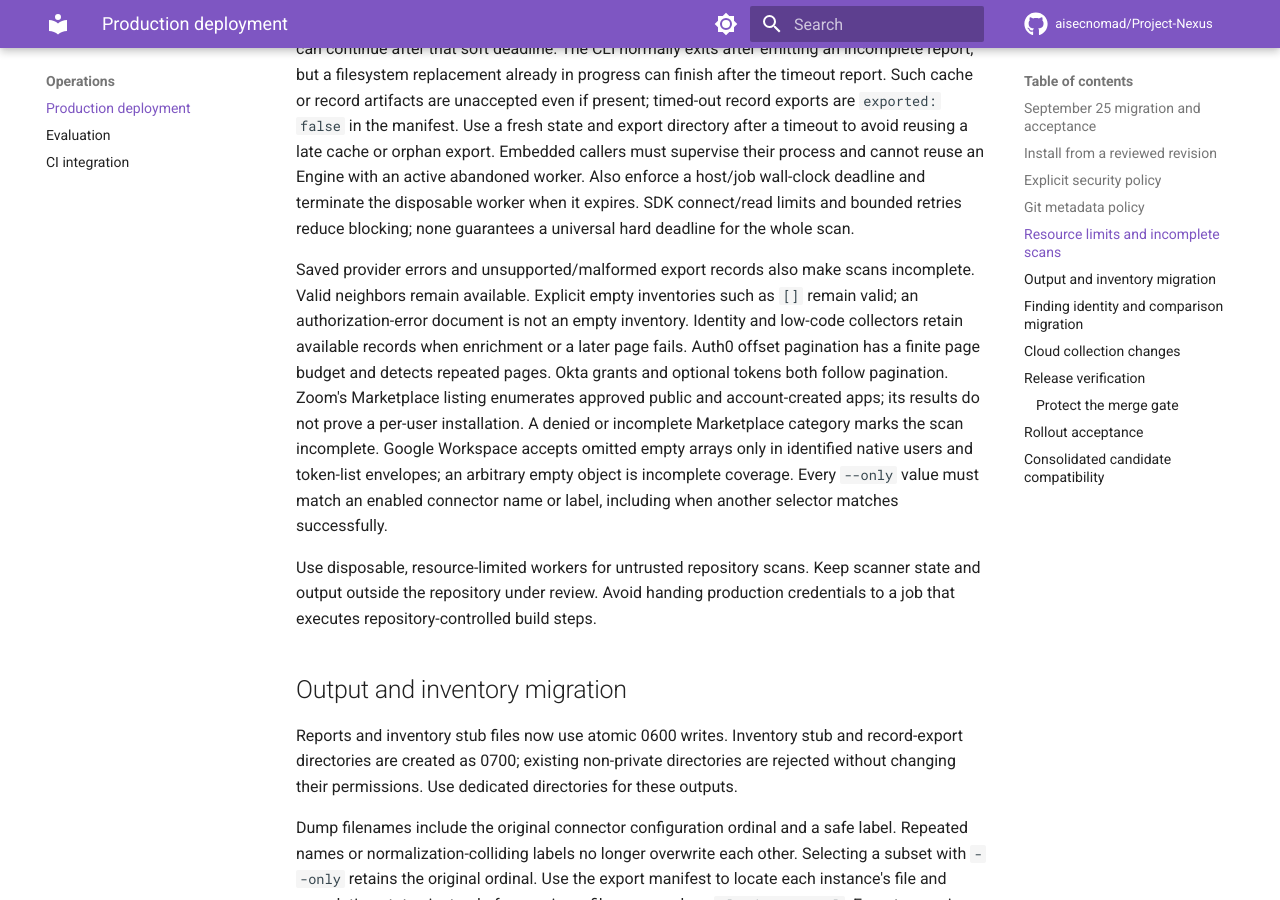
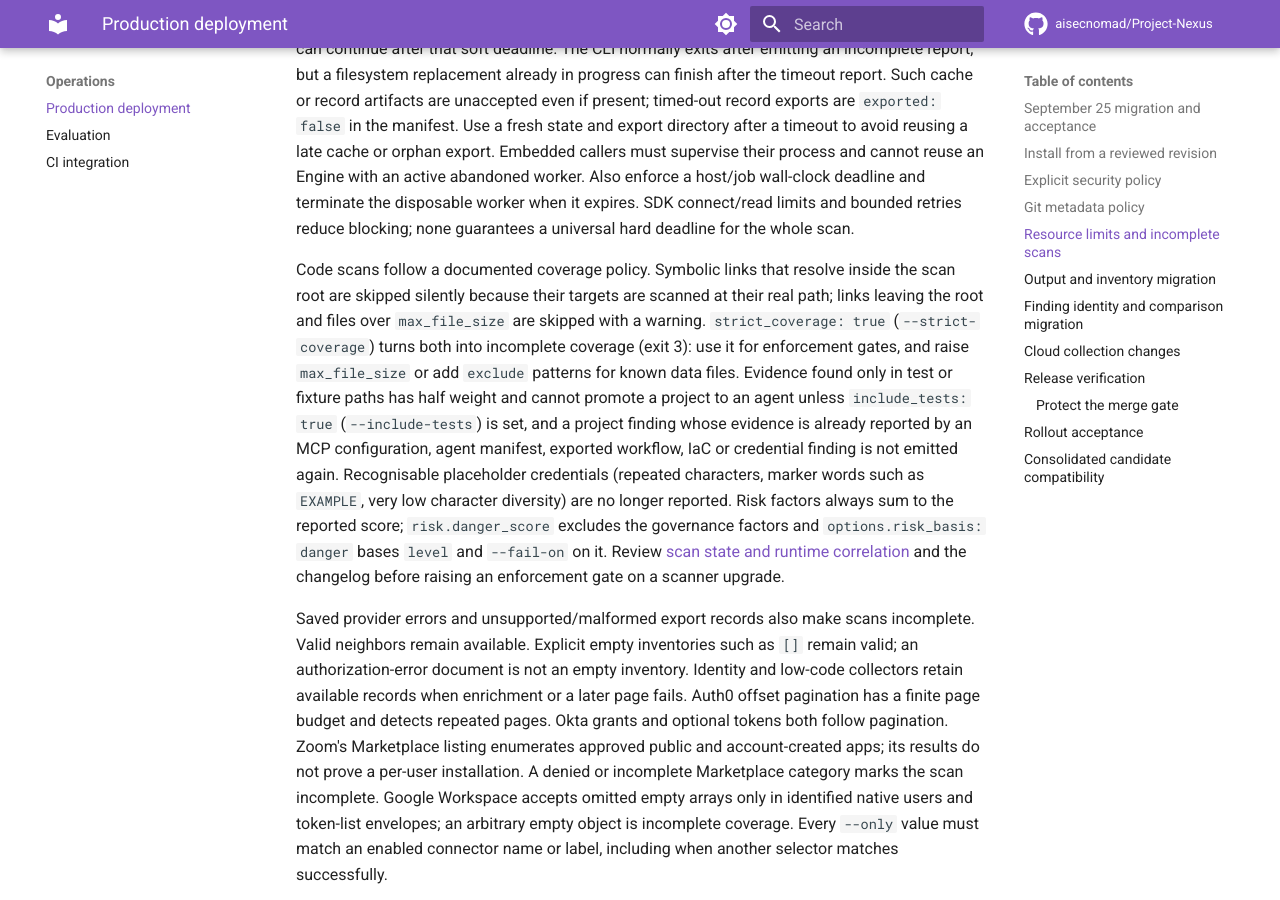
Before and after one commit to aisecnomad/Project-Nexus, an MkDocs documentation site: the page built from docs/production.md, in a window 1280 px wide and 900 px high, scrolled down 5067 px. Built offline with MkDocs 1.6.1 and Material for MkDocs 9.7.7, drawn with Linux system fonts in a browser that asks for light colours; comment, search, counter and statistics services are not loaded.

Commit message:
Document the coverage, test-code and credential policy changes for rollout
docs/production.md gains the code scan coverage policy (strict_coverage),
the test-code discount (include_tests), placeholder credential suppression,
duplicate project suppression and the risk score changes; the connector
docs list the two new code.filesystem options.

Co-Authored-By: Claude Fable 5.1 <noreply@anthropic.com>
Claude-Session: https://claude.ai/code/session_011H2bJUFkdSTTWxpEScgZnh

```diff
--- a/docs/production.md
+++ b/docs/production.md
@@ -237,6 +237,23 @@ cannot reuse an Engine with an active abandoned worker. Also enforce a host/job
 wall-clock deadline and terminate the disposable worker when it expires.
 SDK connect/read limits and bounded retries reduce blocking; none guarantees a
 universal hard deadline for the whole scan.
+
+Code scans follow a documented coverage policy. Symbolic links that resolve
+inside the scan root are skipped silently because their targets are scanned at
+their real path; links leaving the root and files over `max_file_size` are
+skipped with a warning. `strict_coverage: true` (`--strict-coverage`) turns both
+into incomplete coverage (exit 3): use it for enforcement gates, and raise
+`max_file_size` or add `exclude` patterns for known data files. Evidence found
+only in test or fixture paths has half weight and cannot promote a project to an
+agent unless `include_tests: true` (`--include-tests`) is set, and a project
+finding whose evidence is already reported by an MCP configuration, agent
+manifest, exported workflow, IaC or credential finding is not emitted again.
+Recognisable placeholder credentials (repeated characters, marker words such as
+`EXAMPLE`, very low character diversity) are no longer reported. Risk factors
+always sum to the reported score; `risk.danger_score` excludes the governance
+factors and `options.risk_basis: danger` bases `level` and `--fail-on` on it.
+Review [scan state and runtime correlation](scanning.md) and the changelog
+before raising an enforcement gate on a scanner upgrade.
 
 Saved provider errors and unsupported/malformed export records also make scans
 incomplete. Valid neighbors remain available. Explicit empty inventories such
```
Also changed, not shown: docs/connectors.md (+1 -1 lines), docs/connectors/code.md (+1 -1 lines).
